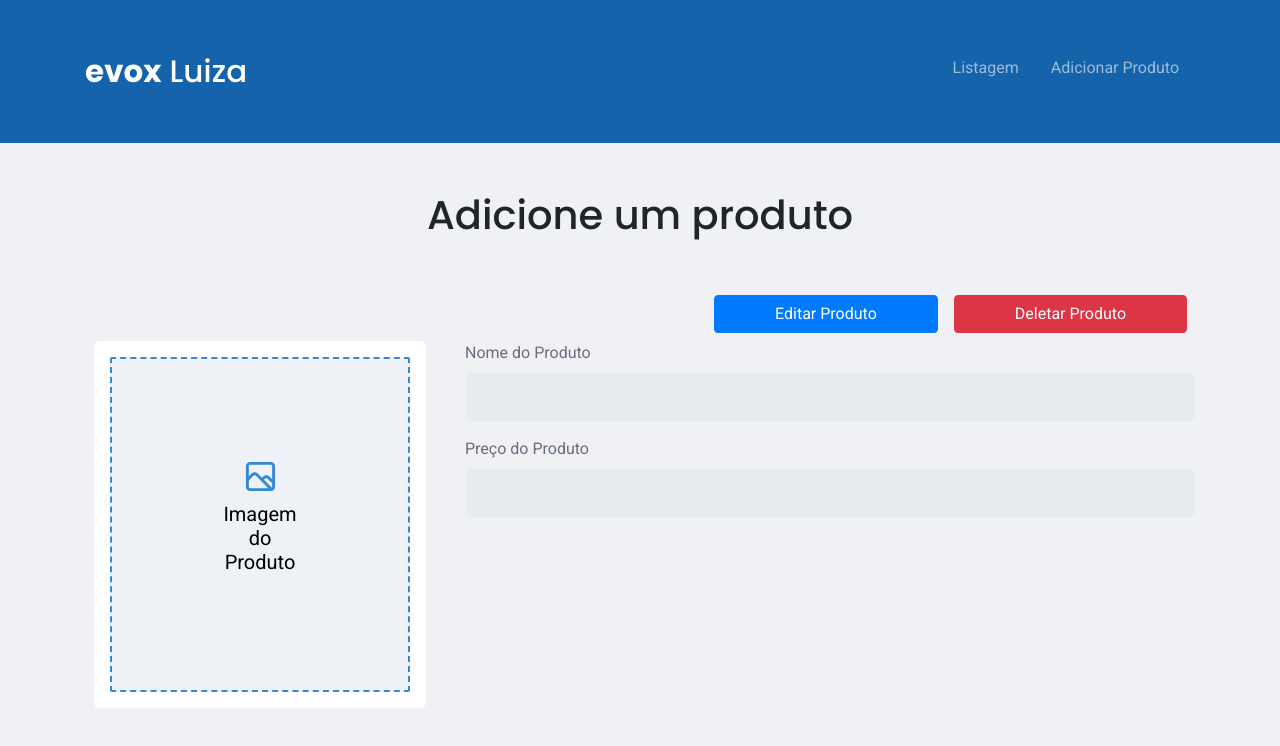
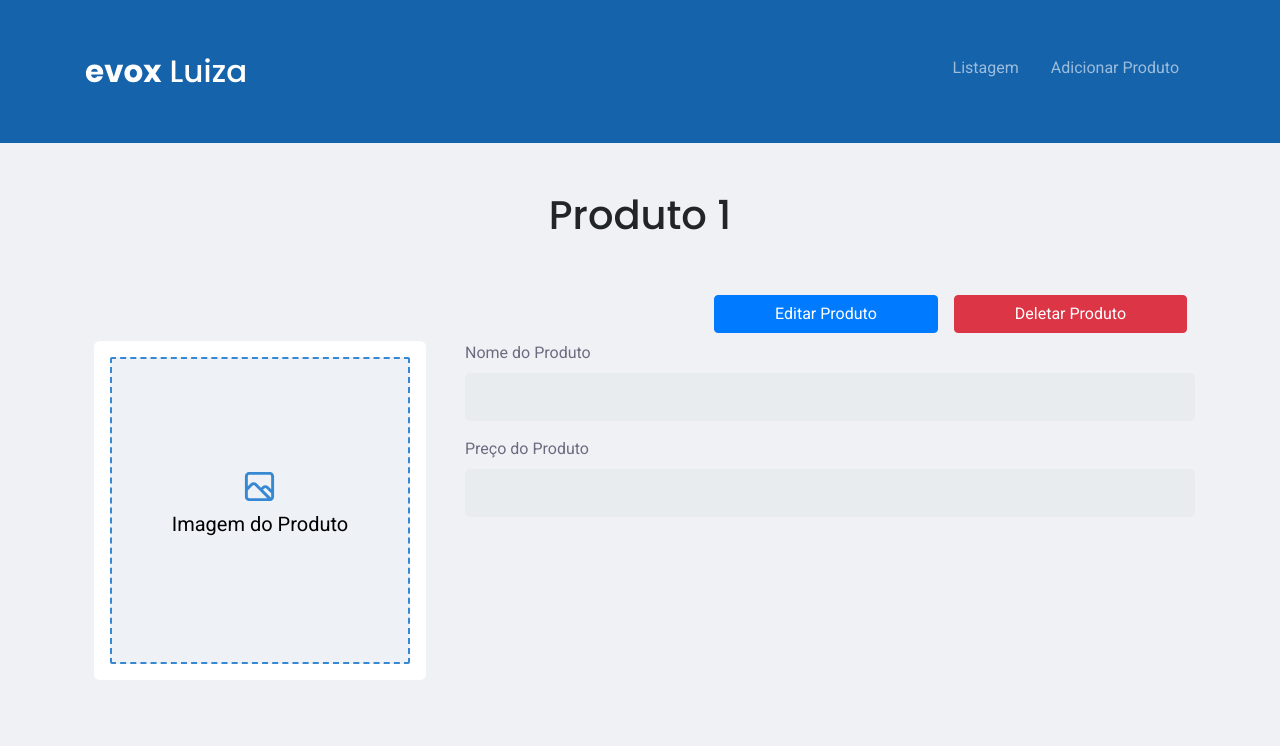
Before and after one commit to IKrehan/evoxLuiza, a React (Create React App) app: page /produto/1 in a window 1280 px wide. Shown: the top 746 px of the page. Built offline with nearby package versions, Linux system fonts and the light colour scheme; no server answers.

Commit message:
homepage search

```diff
--- a/package.json
+++ b/package.json
@@ -13,6 +13,7 @@
     "@testing-library/user-event": "^7.2.1",
     "axios": "^0.20.0",
     "bootstrap": "^4.5.2",
+    "cloudinary-react": "^1.6.8",
     "gh-pages": "^3.1.0",
     "moment": "^2.27.0",
     "react": "^16.13.1",
--- a/src/components/Dropzone/Dropzone.js
+++ b/src/components/Dropzone/Dropzone.js
@@ -1,6 +1,5 @@
-import React, { useMemo } from "react";
-import { useDropzone } from "react-dropzone";
-
+import React, {useEffect, useState } from 'react';
+import {useDropzone} from 'react-dropzone';
 import Image from "react-bootstrap/Image";
 import fileImage from "../media/fileImage.svg";
 
@@ -9,7 +8,7 @@ const baseStyle = {
   display: "flex",
   flexDirection: "column",
   alignItems: "center",
-  padding: "100px",
+  padding: "110px 50px",
   borderWidth: 2,
   borderRadius: 2,
   borderColor: "#3688d3",
@@ -20,42 +19,47 @@ const baseStyle = {
   transition: "border .24s ease-in-out",
 };
 
-const activeStyle = {
-  borderColor: "#2196f3",
-};
-
-const acceptStyle = {
-  borderColor: "#00e676",
-};
-
-const rejectStyle = {
-  borderColor: "#ff1744",
-};
 
 function Dropzone(props) {
-  const {
-    getRootProps,
-    getInputProps,
-    isDragActive,
-    isDragAccept,
-    isDragReject,
-  } = useDropzone({ accept: "image/*" });
+  const [files, setFiles] = useState([]);
 
-  const style = useMemo(
-    () => ({
-      ...baseStyle,
-      ...(isDragActive ? activeStyle : {}),
-      ...(isDragAccept ? acceptStyle : {}),
-      ...(isDragReject ? rejectStyle : {}),
-    }),
-    [isDragActive, isDragReject, isDragAccept]
-  );
+  const {getRootProps, getInputProps} = useDropzone({
+    accept: 'image/*',
+    onDrop: acceptedFiles => {
+      setFiles(acceptedFiles.map(file => Object.assign(file, {
+        preview: URL.createObjectURL(file)
+      })));
+    }
+  });
+
+  useEffect(() => () => {
+    // Make sure to revoke the data uris to avoid memory leaks
+    files.forEach(file => URL.revokeObjectURL(file.preview));
+  }, [files]);
 
   return (
-    <div className="container p-3">
-      <div {...getRootProps({ style })}>
+    files[0] ?
+
+     <div {...getRootProps({className: 'dropzone'})}>
+        <input {...getInputProps()} />
+        <Image className=" img-fluid rounded d-flex m-auto" src={files[0].preview} />
+      </div>
+
+      :
+
+      props.image ?
+
+      <div {...getRootProps({className: 'dropzone'})}>
+        <input {...getInputProps()} />
+          <Image className=" img-fluid rounded d-flex m-auto" src={props.image} />
+      </div>
+      :
+
+      <section className="container" style={baseStyle}>
+        <div {...getRootProps({className: 'dropzone'})}>
           <input {...getInputProps()} />
             <div className="innerBox">
+                <div className="Image">
                 <Image className="d-flex m-auto" src={fileImage} />
                 <div className="d-flex justify-content-center m-2">
                   <h5 className="text-center">Imagem do Produto</h5>
@@ -63,6 +67,8 @@ function Dropzone(props) {
               </div>
             </div>
           </div>
+        </section>
+
   );
 }
 
--- a/src/pages/HomePage/HomePage.js
+++ b/src/pages/HomePage/HomePage.js
@@ -14,11 +14,13 @@ import FormControl from "react-bootstrap/FormControl";
 
 const HomePage = (props) => {
   const [products, setProducts] = useState([]);
+  const [searchValue, setSearchValue] = useState('')
 
-  useEffect(() => {
-    async function fetchData() {
+  async function fetchData(url) {
     await axios
-        .get("https://evoxluiza-api.herokuapp.com/product")
+      .get(url, {
+        "query": searchValue
+      })
       .then(function(response) {
         setProducts(response.data);
       })
@@ -26,24 +28,41 @@ const HomePage = (props) => {
         console.log(error);
       });
   }
-    fetchData();
+
+  useEffect(() => {
+    fetchData("https://evoxluiza-api.herokuapp.com/product");
   }, []);
+
+  const handleSearch = (e) => {
+    e.preventDefault();
+    axios
+      .post("https://evoxluiza-api.herokuapp.com/search", {"query": searchValue })
+      .then(function(response) {
+        setProducts(response.data);
+      })
+      .catch(function(error) {
+        console.log(error);
+      });
+    console.log(products)
+  }
 
 
   return (
     <>
       <Header />
       <Container className="search mt-n4">
-        <div className="searchBar rounded">
+        <form className="searchBar rounded" onSubmit={handleSearch}>
           <InputGroup size="lg">
             <img className="m-3" src={searchIcon} alt="" />
             <FormControl
               className="searchInput my-auto"
               placeholder="Try Guardian"
-              onChange={null}
+              value={searchValue}
+              onChange={e => {setSearchValue(e.target.value)}}
             />
           </InputGroup>
-        </div>
+          <button type="submit" hidden></button>
+        </form>
 
         <UpToButton />
         <Feed isLoaded={true} products={products} />
--- a/src/pages/ProductForm/ProductForm.js
+++ b/src/pages/ProductForm/ProductForm.js
@@ -12,12 +12,18 @@ import Form from "react-bootstrap/Form";
 import Button from "react-bootstrap/Button";
 import Row from "react-bootstrap/Row";
 import Col from "react-bootstrap/Col";
+import Modal from "react-bootstrap/Modal";
+
 
 
 const ProductForm = (props) => {
   const [readOnly, setReadOnly] = useState(false)
   const [productName, setProductName] = useState('')
   const [productPrice, setProductPrice] = useState('')
+  const [productImage, setProductImage] = useState('')
+  const [show, setShow] = useState(false);
+
+
   let { id } = useParams();
   let idIsNumber = Number(id) === parseInt(id, 10);
 
@@ -35,6 +41,7 @@ const ProductForm = (props) => {
         .then(function(response) {
           setProductName(response.data.name);
           setProductPrice(response.data.price);
+          setProductImage(response.data.url_image);
         })
         .catch(function(error) {
           console.log(error);
@@ -56,26 +63,34 @@ const ProductForm = (props) => {
       "name": productName,
       "price": productPrice,
       "url_image": null
+    })
+    .then((response) => {
+      setProductName(response.data.name);
+      setProductPrice(response.data.price);
+      setProductImage(response.data.image);
+      editMode();
     });
-    props.history.push('/');
   }
 
   const editMode = () => {
     setReadOnly(!readOnly);
   }
 
+  const handleClose = () => setShow(false);
+  const handleShow = () => setShow(true);
+
   return (
     <>
       <Header />
       <Container className="">
-        <h1 className="my-5">Adicione um produto</h1>
+        <h1 className="my-5">{idIsNumber ? `Produto ${id}` : "Adicione um produto"}</h1>
 
         <div className="d-flex justify-content-end">
           <Button className="m-2 float-right" variant="primary" type="button" onClick={editMode} hidden={!readOnly}>
             <span className="mx-5">Editar Produto</span>
           </Button>
 
-          <Button className="m-2 float-right" variant="danger" type="button" onClick={deleteProduct} hidden={!readOnly}>
+          <Button className="m-2 float-right" variant="danger" type="button" onClick={handleShow} hidden={!readOnly}>
             <span className="mx-5">Deletar Produto</span>
           </Button>
         </div>
@@ -85,8 +100,8 @@ const ProductForm = (props) => {
           <fieldset disabled={readOnly}>
           <Row>
             <Col className="p-4 mt-n4" md={4}>
-              <div className="inputBox">
-                <Dropzone />
+              <div className="inputBox p-3">
+                <Dropzone image={productImage} />
               </div>
             </Col>
 
@@ -111,12 +126,41 @@ const ProductForm = (props) => {
                 >
                   <span className="mx-5">{idIsNumber ? "Editar" : "Adicionar"}</span>
                 </Button>
+
+                <Button
+                  size="lg"
+                  className="m-3"
+                  variant="danger"
+                  type="button"
+                  hidden={readOnly || !idIsNumber}
+                  onClick={() => {
+                    editMode();
+                    completeFields();
+                  }}
+                >
+                  <span className="mx-5">Cancelar</span>
+                </Button>
               </div>
             </Col>
           </Row>
         </fieldset>
         </Form>
       </Container>
+
+
+      <Modal show={show} onHide={handleClose}>
+        <Modal.Header closeButton>
+          <Modal.Title>Deletar Produto?</Modal.Title>
+        </Modal.Header>
+        <Modal.Footer>
+          <Button variant="secondary" onClick={handleClose}>
+            Cancelar
+          </Button>
+          <Button variant="danger" onClick={deleteProduct}>
+            Deletar
+          </Button>
+        </Modal.Footer>
+      </Modal>
     </>
   );
 };
```
Also changed, not shown: 1 other file (tests, documents, lock files or other folders). Lines whose indentation alone changed are shown as unchanged.
